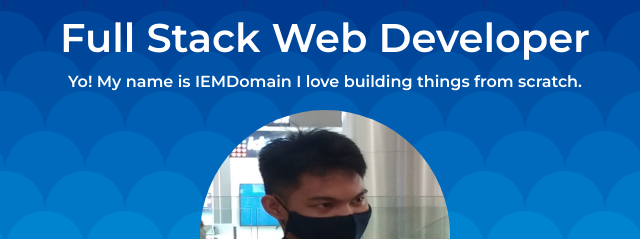
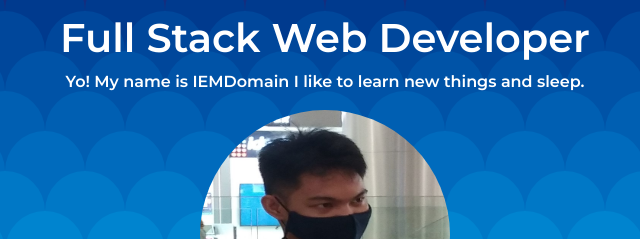
Before and after one commit to IEMDomain04/My-Portfolio, a plain HTML site: page index.html in a window 1280 px wide. Shown: the part 149-388 px from the top of the page, 315-955 px from the left. Drawn offline with nearby package versions, Linux system fonts and the light colour scheme.

Commit message:
Update index.html

```diff
--- a/index.html
+++ b/index.html
@@ -22,7 +22,7 @@
                 <!--Heading-->
                 <h1>Full Stack Web Developer</h1>
                 <!--Paragraph-->
-                <p>Yo! My name is IEMDomain I love building things from scratch.</p>
+                <p>Yo! My name is IEMDomain I like to learn new things and sleep.</p>
                 <img src="images/me.jpg" alt="PicKo" id="profile">
                 <a href="mailto: IEMDOmain@gmail.com" class="btn btn-success btn-lg mt-3">Let's Work Together</a>
         </section>
```
